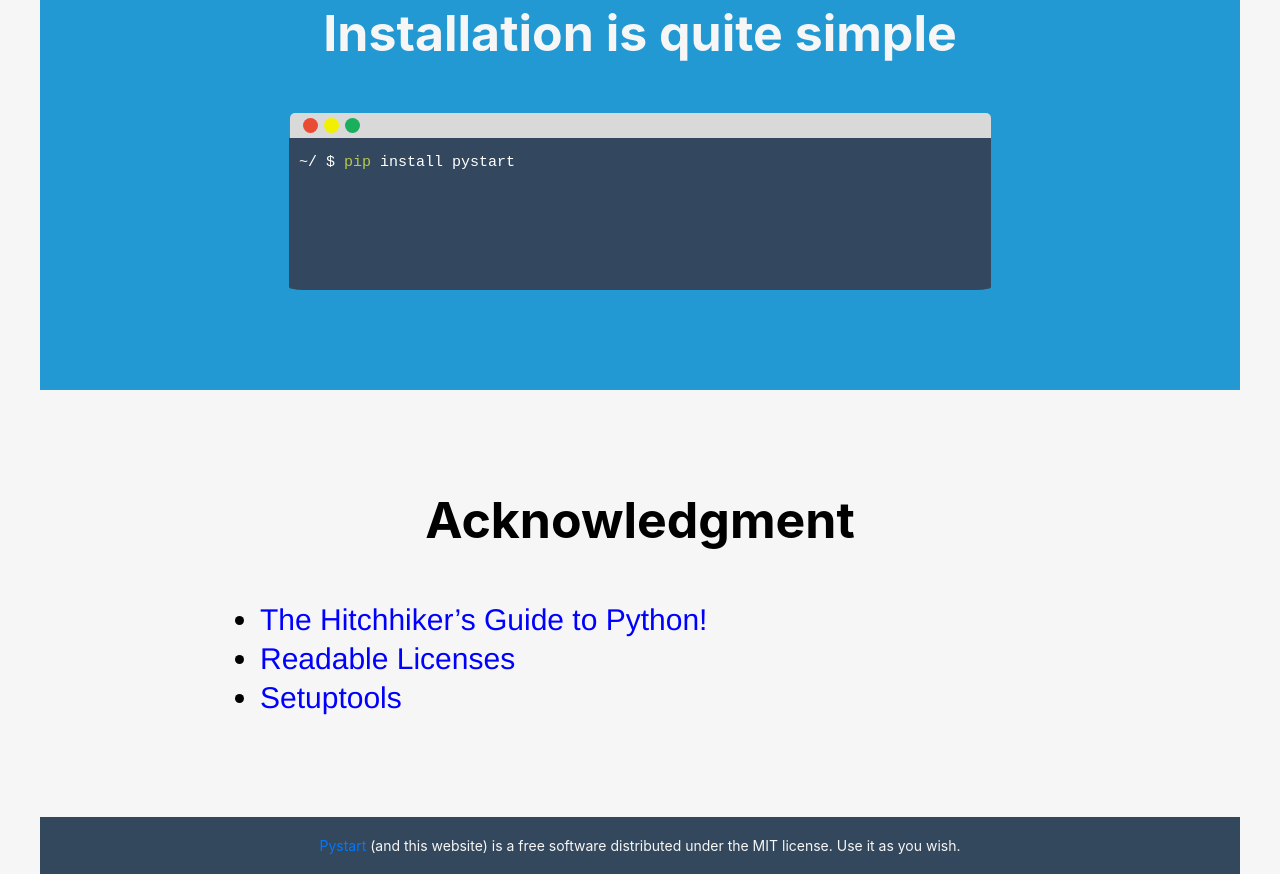
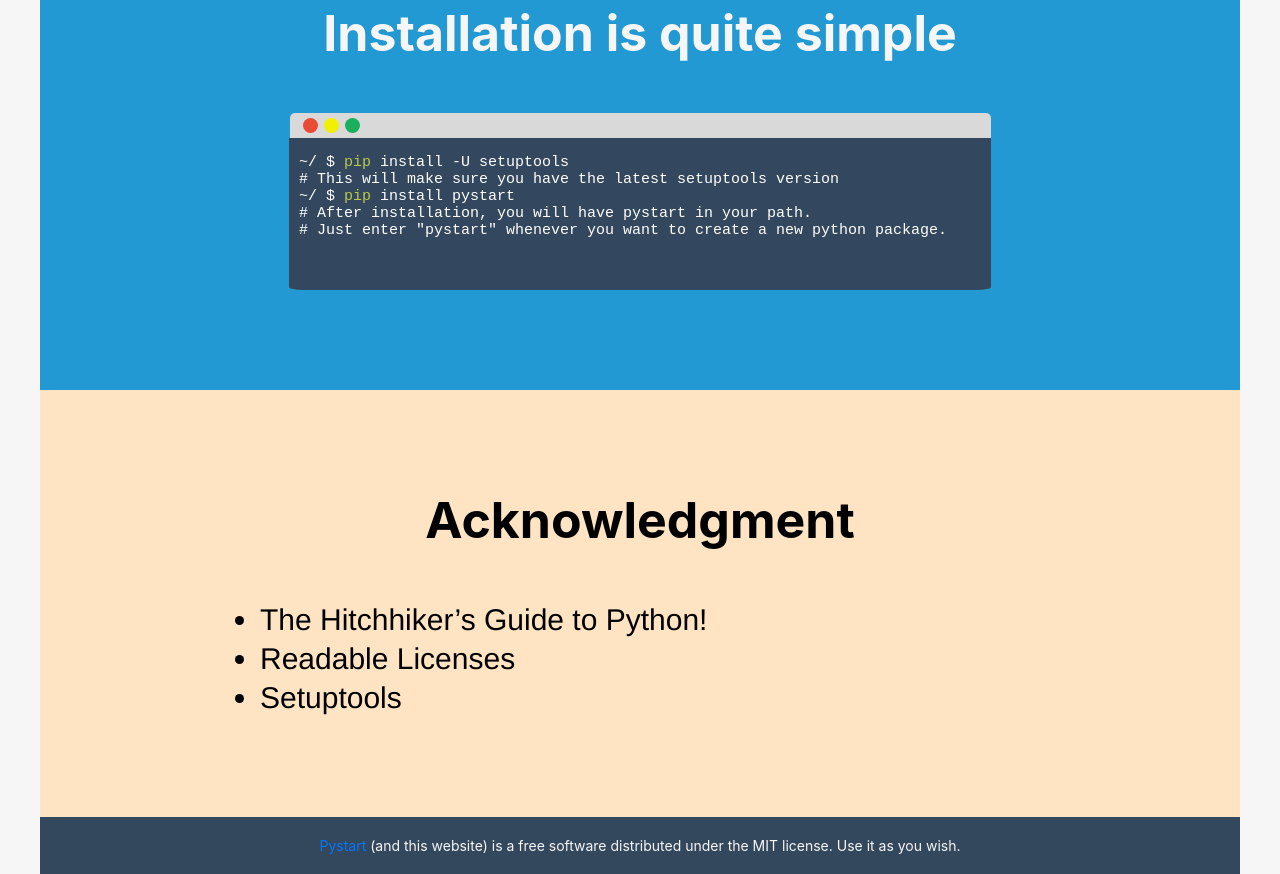
Before and after one commit to horta/pystart.web, a plain HTML site: page index.html in a window 1280 px wide. Shown: the part 1175-2049 px from the top of the page. Drawn offline with Linux system fonts and the light colour scheme.

Commit message:
Installation

```diff
--- a/index.html
+++ b/index.html
@@ -60,8 +60,12 @@
                     <div id="green"> </div>
                 </div>
                 <div id="screen">
-                    <pre class="font"> ~/ $ <span class="cmd">pip</span> install pystart
-		                  </pre>
+                    <pre class="font"> ~/ $ <span class="cmd">pip</span> install -U setuptools
+ # This will make sure you have the latest setuptools version
+ ~/ $ <span class="cmd">pip</span> install pystart
+ # After installation, you will have pystart in your path.
+ # Just enter "pystart" whenever you want to create a new python package.
+                    </pre>
                 </div>
             </div>
         </section>
--- a/main.css
+++ b/main.css
@@ -32,7 +32,9 @@ section#usage {}
 
 section#features {}
 
-section#acknowledgment {}
+section#acknowledgment {
+    background-color: bisque;
+}
 
 section h2 {
     font-size: 50px;
@@ -75,3 +77,7 @@ section.blue a:visited {
     color: #F6F6F6;
     color: red;
 }
+
+section#acknowledgment a {
+    color: black;
+}
```
